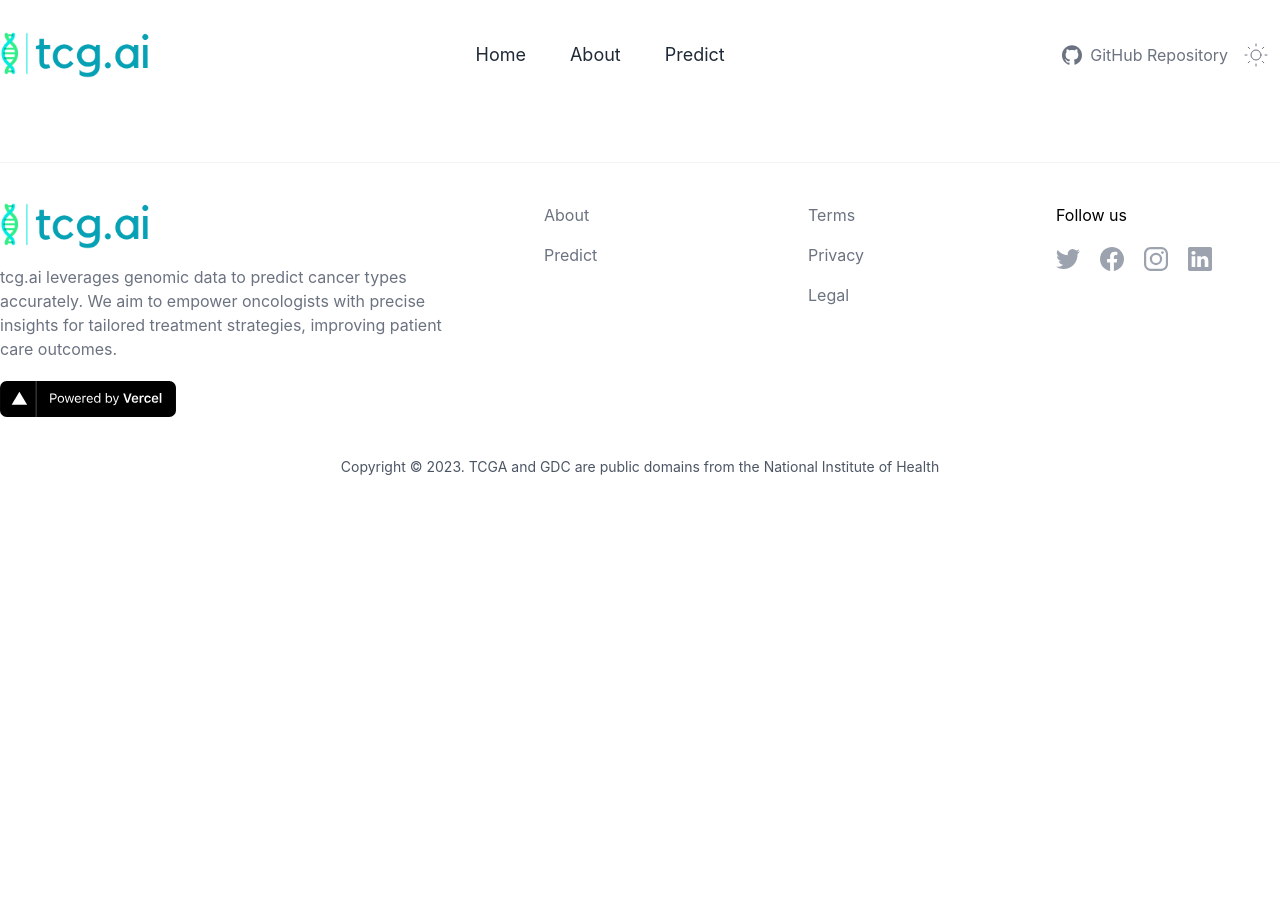
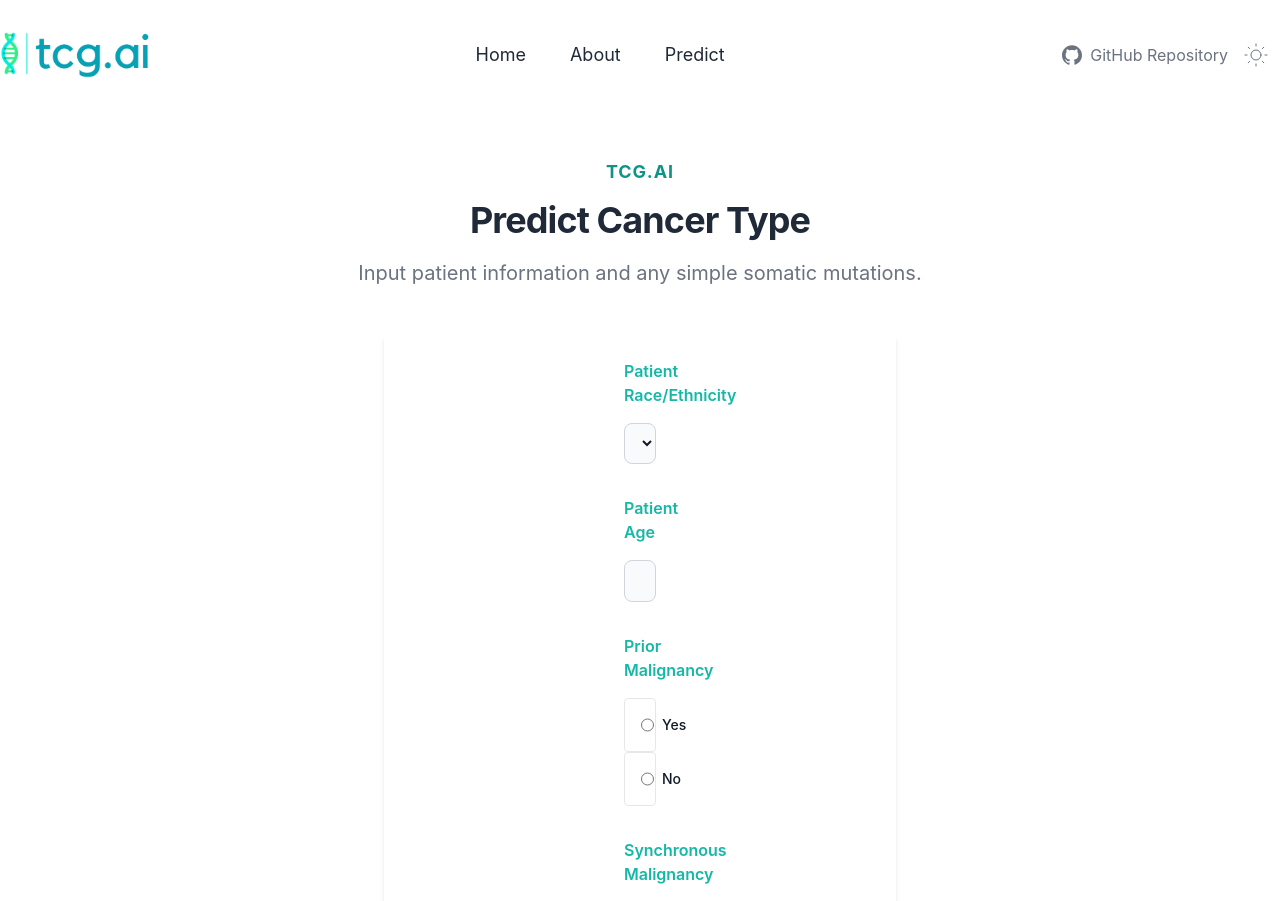
Before and after one commit to bill071194/tcga-mlops, a Next.js app in the folder tcga-frontend/: page /predict in a window 1280 px wide. Shown: the top 901 px of the page. Before the commit the page ends 800 px from the top, so only its background shows below. Built offline with nearby package versions, Linux system fonts and the light colour scheme.

Commit message:
Updated Predict form

```diff
--- a/tcga-frontend/components/benefits.js
+++ b/tcga-frontend/components/benefits.js
@@ -16,7 +16,7 @@ const Benefits = (props) => {
               src={data.image}
               width="800"
               height="auto"
-              alt="Benefits"
+              alt="graphics"
               className={"object-cover"}
               placeholder="blur"
               blurDataURL={data.image.src}
--- a/tcga-frontend/components/data.js
+++ b/tcga-frontend/components/data.js
@@ -10,7 +10,7 @@ import {
 import architectureImg from "../public/img/architecture.png";
 import computerImg from "../public/img/computerEMRVer2.png";
 
-const benefitOne = {
+const benefitTwo = {
   title: "Backend Architecture",
   desc: "Databricks and AWS infrastructures.",
   image: architectureImg,
@@ -33,20 +33,20 @@ const benefitOne = {
   ],
 };
 
-const benefitTwo = {
+const benefitOne = {
   title: "Empowering Precision",
   desc: "Harnessing the power of genomic insights, our tool identifies potential cancer vulnerabilities, facilitating proactive steps towards prevention and early intervention.",
   image: computerImg,
   bullets: [
     {
+      title: "Predict Cancer Types",
+      desc: "tca.ai can predict 10 types of common cancer based on patients' patterns of somatic mutations. More target classes including rare cancers will be added in the future.",
+      icon: <AdjustmentsHorizontalIcon />,
+    },
+    {
       title: "EMR Integration",
       desc: "The tcga.ai API could be integrated to any EMR or oncology detection / sequencing workflow.",
       icon: <DocumentChartBarIcon />,
-    },
-    {
-      title: "Various Cancer Types",
-      desc: "tca.ai can predict 10 types of common cancer. More target classes including rare cancers will be added in the future.",
-      icon: <AdjustmentsHorizontalIcon />,
     },
     {
       title: "No Database",
--- a/tcga-frontend/components/footer.js
+++ b/tcga-frontend/components/footer.js
@@ -151,34 +151,3 @@ const Linkedin = ({ size = 24 }) => (
     <path d="M22.23 0H1.77C.8 0 0 .77 0 1.72v20.56C0 23.23.8 24 1.77 24h20.46c.98 0 1.77-.77 1.77-1.72V1.72C24 .77 23.2 0 22.23 0zM7.27 20.1H3.65V9.24h3.62V20.1zM5.47 7.76h-.03c-1.22 0-2-.83-2-1.87 0-1.06.8-1.87 2.05-1.87 1.24 0 2 .8 2.02 1.87 0 1.04-.78 1.87-2.05 1.87zM20.34 20.1h-3.63v-5.8c0-1.45-.52-2.45-1.83-2.45-1 0-1.6.67-1.87 1.32-.1.23-.11.55-.11.88v6.05H9.28s.05-9.82 0-10.84h3.63v1.54a3.6 3.6 0 0 1 3.26-1.8c2.39 0 4.18 1.56 4.18 4.89v6.21z" />
   </svg>
 );
-
-const Backlink = () => {
-  return (
-    <a
-      href="https://web3templates.com"
-      target="_blank"
-      rel="noopener"
-      className="absolute flex px-3 py-1 space-x-2 text-sm font-semibold text-gray-900 bg-white border border-gray-300 rounded shadow-sm place-items-center left-5 bottom-5 dark:bg-trueGray-900 dark:border-trueGray-700 dark:text-trueGray-300">
-      <svg
-        width="20"
-        height="20"
-        viewBox="0 0 30 30"
-        fill="none"
-        className="w-4 h-4"
-        xmlns="http://www.w3.org/2000/svg">
-        <rect
-          width="30"
-          height="29.5385"
-          rx="2.76923"
-          fill="#362F78"
-        />
-        <path
-          d="M10.14 21.94H12.24L15.44 12.18L18.64 21.94H20.74L24.88 8H22.64L19.58 18.68L16.36 8.78H14.52L11.32 18.68L8.24 8H6L10.14 21.94Z"
-          fill="#F7FAFC"
-        />
-      </svg>
-
-      <span>Web3Templates</span>
-    </a>
-  );
-};
--- a/tcga-frontend/components/sectionTitle.js
+++ b/tcga-frontend/components/sectionTitle.js
@@ -20,7 +20,7 @@ const SectionTitle = (props) => {
       )}
 
       {props.children && (
-        <p className="max-w-2xl py-4 text-lg leading-normal text-gray-500 lg:text-xl xl:text-xl dark:text-gray-300">
+        <p className="max-w-6xl py-4 text-lg leading-normal text-gray-500 lg:text-xl xl:text-xl dark:text-gray-300">
           {props.children}
         </p>
       )}
--- a/tcga-frontend/pages/about.js
+++ b/tcga-frontend/pages/about.js
@@ -24,7 +24,7 @@ const About = () => {
           pretitle="TCG.AI"
           title="Integrated Pipeline">
           Data engineering, machine learning, model deployment, seamlessly integrated.
-          <div className="pt-10 pb-12 text-gray-400 dark:text-gray-400">
+          <div className="pt-8 pb-10 text-gray-400 dark:text-gray-400">
             <WorkflowPng />
           </div>
         </SectionTitle>
--- a/tcga-frontend/pages/predict.js
+++ b/tcga-frontend/pages/predict.js
@@ -1,6 +1,7 @@
 import Head from "next/head";
 import Navbar from "../components/navbar";
 import Footer from "../components/footer";
+import SectionTitle from "../components/sectionTitle";
 
 const Predict = () => {
     return (
@@ -13,11 +14,85 @@ const Predict = () => {
           />
           <link rel="icon" href="/tcgai_icon.png" />
         </Head>
-
         <Navbar />
+        <SectionTitle
+          pretitle="TCG.AI"
+          title="Predict Cancer Type">
+          Input patient information and any simple somatic mutations.
+        </SectionTitle>
+        <div className="flex w-full flex-col px-96">
+          <InputForm />
+        </div>
         <Footer />
       </>
     );
   }
 
+  function InputForm() {
+    return (
+      <form class="flex flex-col justify-center bg-gray-25 shadow-md rounded px-60 pt-6 pb-8 mb-4 dark:bg-gray-700 dark:border-gray-600 dark:text-white">
+        <h3 class="mb-4 font-semibold text-teal-500 dark:text-white text-start">Patient Race/Ethnicity</h3>
+        <select id="races" class="bg-gray-50 border border-gray-300 text-gray-900 text-sm rounded-lg focus:ring-teal-500 focus:border-teal-500 block w-full p-2.5 dark:bg-gray-700 dark:border-gray-600 dark:placeholder-gray-400 dark:text-white dark:focus:ring-teal-500 dark:focus:border-teal-500">
+          <option>White</option>
+          <option>Black</option>
+          <option>Asian</option>
+          <option>Other</option>
+        </select>
+
+        <h3 class="pt-8 mb-4 font-semibold text-teal-500 dark:text-white text-start">Patient Age</h3>
+        <input type="text" id="base-input" class="bg-gray-50 border border-gray-300 text-gray-900 text-sm rounded-lg focus:ring-teal-500 focus:border-teal-500 block w-full p-2.5 dark:bg-gray-700 dark:border-gray-600 dark:placeholder-gray-400 dark:text-white dark:focus:ring-teal-500 dark:focus:border-teal-500"></input>
+
+        <h3 class="pt-8 mb-4 font-semibold text-teal-500 dark:text-white text-start">Prior Malignancy</h3>
+        <div class="flex items-center ps-4 border border-gray-200 rounded dark:border-gray-700">
+            <input id="bordered-radio-1" type="radio" value="" name="PriorMalignancy" class="w-4 h-4 text-teal-600 bg-gray-100 border-gray-300 focus:ring-teal-500 dark:focus:ring-teal-600 dark:ring-offset-gray-800 focus:ring-2 dark:bg-gray-700 dark:border-gray-600" />
+            <label for="bordered-radio-1" class="w-full py-4 ms-2 text-sm font-medium text-gray-900 dark:text-gray-300">Yes</label>
+        </div>
+        <div class="flex items-center ps-4 border border-gray-200 rounded dark:border-gray-700">
+            <input id="bordered-radio-2" type="radio" value="" name="PriorMalignancy" class="w-4 h-4 text-teal-600 bg-gray-100 border-gray-300 focus:ring-teal-500 dark:focus:ring-teal-600 dark:ring-offset-gray-800 focus:ring-2 dark:bg-gray-700 dark:border-gray-600" />
+            <label for="bordered-radio-2" class="w-full py-4 ms-2 text-sm font-medium text-gray-900 dark:text-gray-300">No</label>
+        </div>
+
+        <h3 class="pt-8 mb-4 font-semibold text-teal-500 dark:text-white text-start">Synchronous Malignancy</h3>
+        <div class="flex items-center ps-4 border border-gray-200 rounded dark:border-gray-700">
+            <input id="bordered-radio-3" type="radio" value="" name="SynchronousMalignancy" class="w-4 h-4 text-teal-600 bg-gray-100 border-gray-300 focus:ring-teal-500 dark:focus:ring-teal-600 dark:ring-offset-gray-800 focus:ring-2 dark:bg-gray-700 dark:border-gray-600" />
+            <label for="bordered-radio-3" class="w-full py-4 ms-2 text-sm font-medium text-gray-900 dark:text-gray-300">Yes</label>
+        </div>
+        <div class="flex items-center ps-4 border border-gray-200 rounded dark:border-gray-700">
+            <input id="bordered-radio-4" type="radio" value="" name="SynchronousMalignancy" class="w-4 h-4 text-teal-600 bg-gray-100 border-gray-300 focus:ring-teal-500 dark:focus:ring-teal-600 dark:ring-offset-gray-800 focus:ring-2 dark:bg-gray-700 dark:border-gray-600" />
+            <label for="bordered-radio-4" class="w-full py-4 ms-2 text-sm font-medium text-gray-900 dark:text-gray-300">No</label>
+        </div>
+
+        <h3 class="pt-8 mb-4 font-semibold text-teal-500 dark:text-white text-start">Simple Somatic Mutations</h3>
+        <SSMSCheckboxes />
+
+        <button class="flex mx-40 mt-12 mb-8 bg-teal-500 hover:bg-teal-400 text-white font-bold py-2 px-4 rounded items-center justify-center" type="submit">
+          <svg xmlns="http://www.w3.org/2000/svg" fill="none" viewBox="0 0 24 24" stroke-width="1.5" stroke="currentColor" class="w-6 h-6">
+            <path stroke-linecap="round" stroke-linejoin="round" d="M15.59 14.37a6 6 0 01-5.84 7.38v-4.8m5.84-2.58a14.98 14.98 0 006.16-12.12A14.98 14.98 0 009.631 8.41m5.96 5.96a14.926 14.926 0 01-5.841 2.58m-.119-8.54a6 6 0 00-7.381 5.84h4.8m2.581-5.84a14.927 14.927 0 00-2.58 5.84m2.699 2.7c-.103.021-.207.041-.311.06a15.09 15.09 0 01-2.448-2.448 14.9 14.9 0 01.06-.312m-2.24 2.39a4.493 4.493 0 00-1.757 4.306 4.493 4.493 0 004.306-1.758M16.5 9a1.5 1.5 0 11-3 0 1.5 1.5 0 013 0z" />
+          </svg>
+          <span class="pl-2 text-lg">Predict</span>
+        </button>
+
+      </form>
+    );
+  }
+
+  function SSMSCheckboxes() {
+    var somaticMutations = ['TP53', 'PIK3CA', 'TTN', 'CDH1', 'GATA3', 'APC', 'KRAS',
+                    'SYNE1', 'CSMD3', 'MUC16', 'RYR2', 'PTEN', 'NRAS', 'MUC5B', 'TET2',
+                    'PTPN11', 'NOTCH1', 'FBXW7', 'PHF6', 'IGHV2-70', 'IGLV3-1', 'IGHV2-70D',
+                    'DNMT3A', 'NPM1', 'FLT3', 'IDH2', 'RUNX1', 'EGFR', 'IDH1', 'ATRX', 'CIC',
+                    'ARID1A', 'VHL', 'PBRM1', 'SETD2', 'BAP1', 'MET', 'KMT2C', 'PKHD1', 'ICE1',
+                    'SMAD4', 'CDKN2A', 'BRAF', 'DNAH5', 'PCLO', 'LRP2', 'FREM2', 'FLG', 'TG', 'HRAS',
+                    'KMT2D', 'BTG2', 'B2M', 'PIM1', 'IGHG1'];
+    return (
+      <div class="grid grid-cols-4 gap-4 justify-between border border-gray-200 rounded-lg px-5 pt-5 pb-5">
+        {somaticMutations.map((ssms) =>
+        <div class="flex basis-1/4 items-center me-4">
+          <input id="inline-checkbox" type="checkbox" value="" class="w-4 h-4 text-blue-600 bg-gray-100 border-gray-300 rounded focus:ring-blue-500 dark:focus:ring-blue-600 dark:ring-offset-gray-800 focus:ring-2 dark:bg-gray-700 dark:border-gray-600"/>
+          <label for="inline-checkbox" class="ms-2 text-sm font-medium text-gray-900 dark:text-gray-300">{ssms}</label>
+        </div>)}
+      </div>
+    );
+  }
+
   export default Predict;
```
